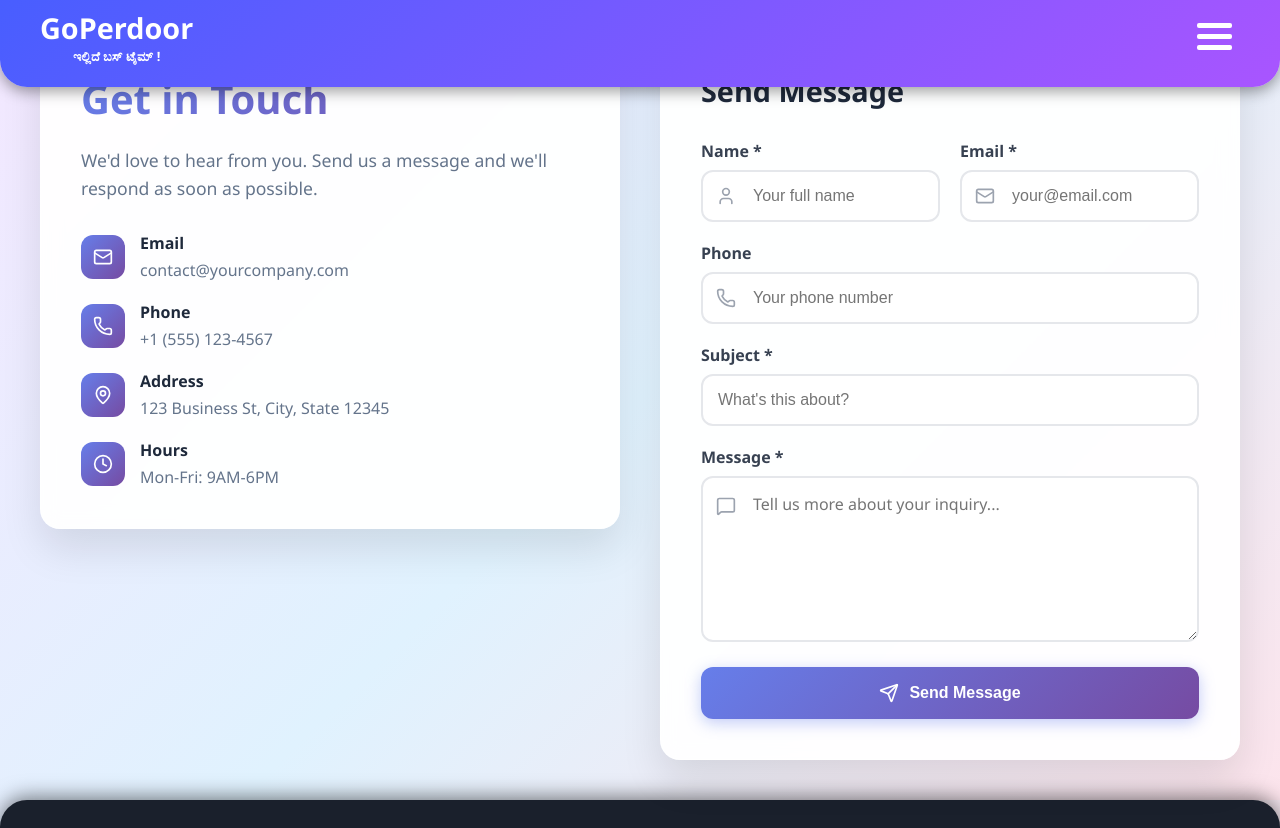
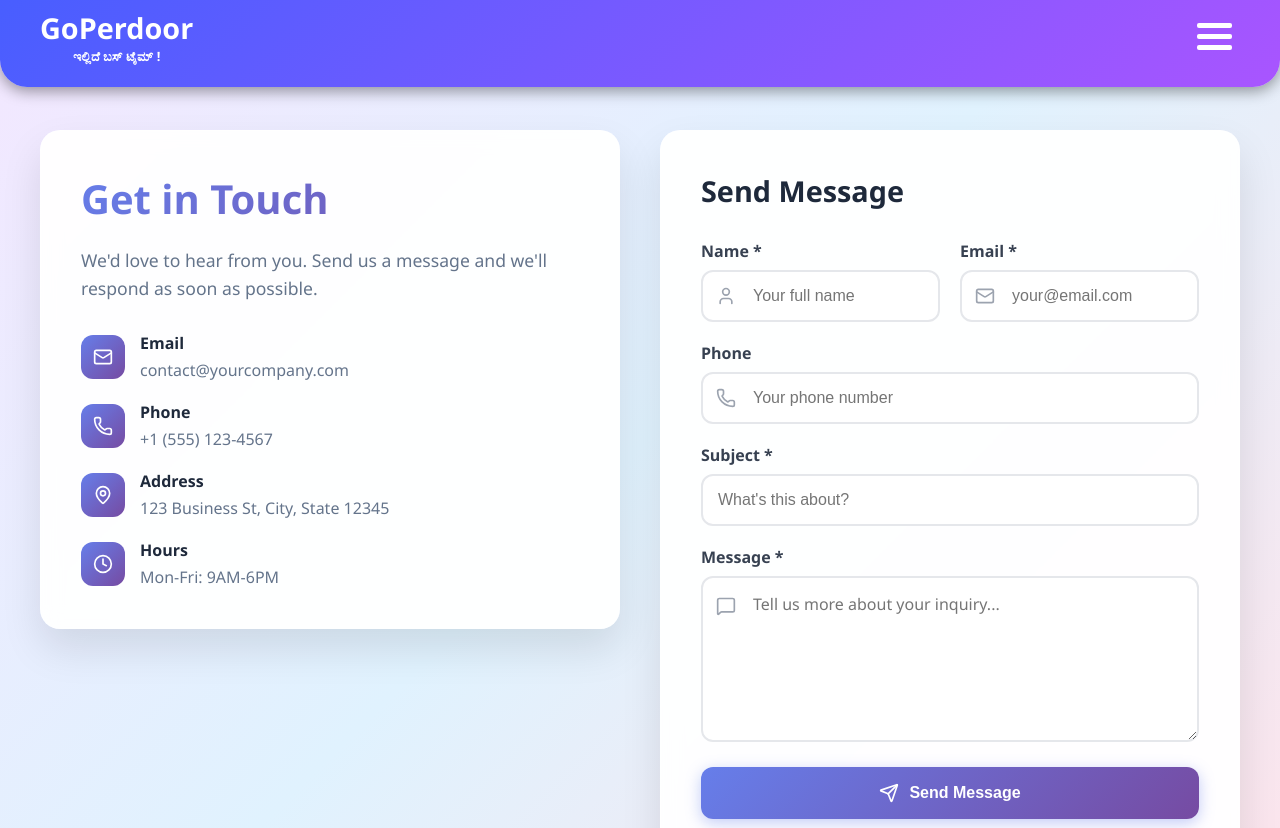
Before and after one commit to goperdoor/bus, a React (Create React App) app in the folder frontend/: page /ContactForm in a window 1280 px wide. Shown: the top 828 px of the page. Built offline with nearby package versions, Linux system fonts and the light colour scheme.

Commit message:
Update ContactForm.js

```diff
--- a/frontend/src/Pages/ContactForm.js
+++ b/frontend/src/Pages/ContactForm.js
@@ -103,7 +103,7 @@ const ContactForm = () => {
         gridTemplateColumns: 'repeat(auto-fit, minmax(400px, 1fr))',
         gap: '40px',
         alignItems: 'start',
-        MarginTop: '100px',
+       marginTop: '100px',
       }}>
         {/* Contact Information */}
         <div style={{
```
